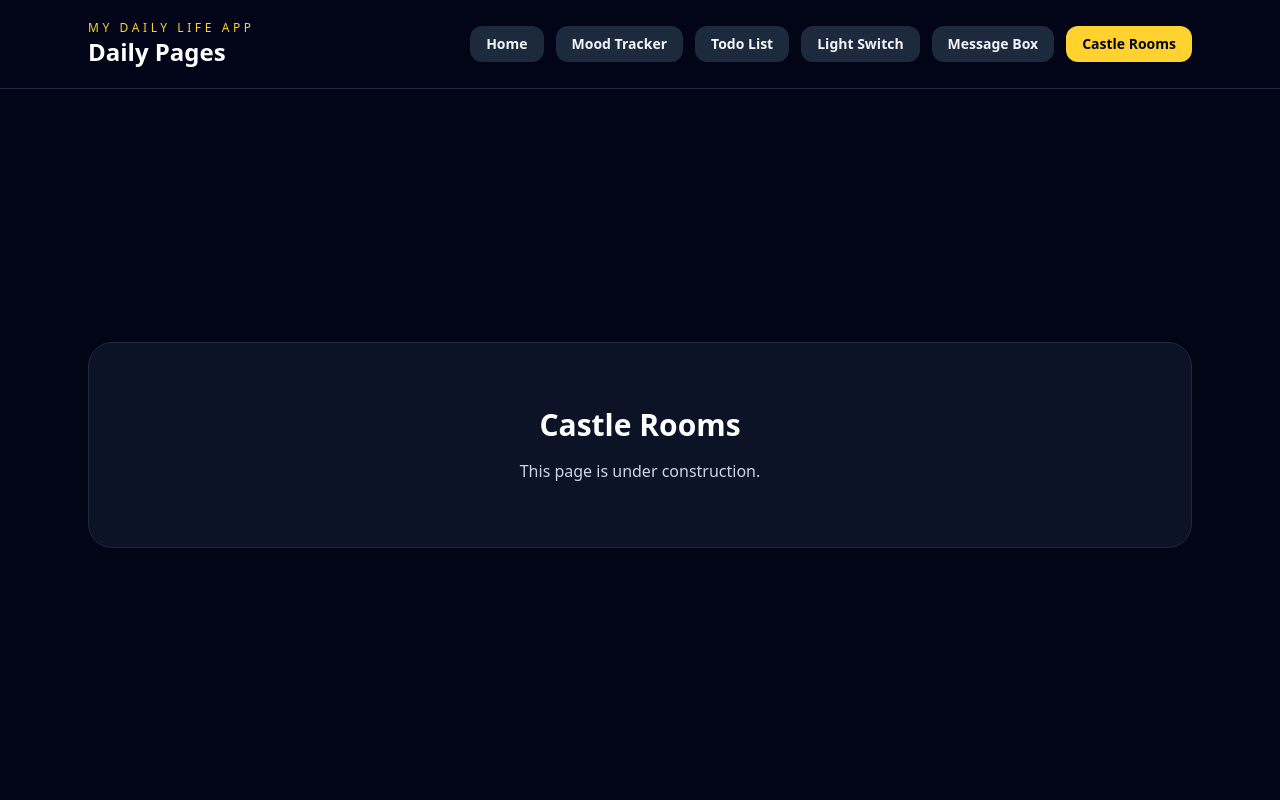
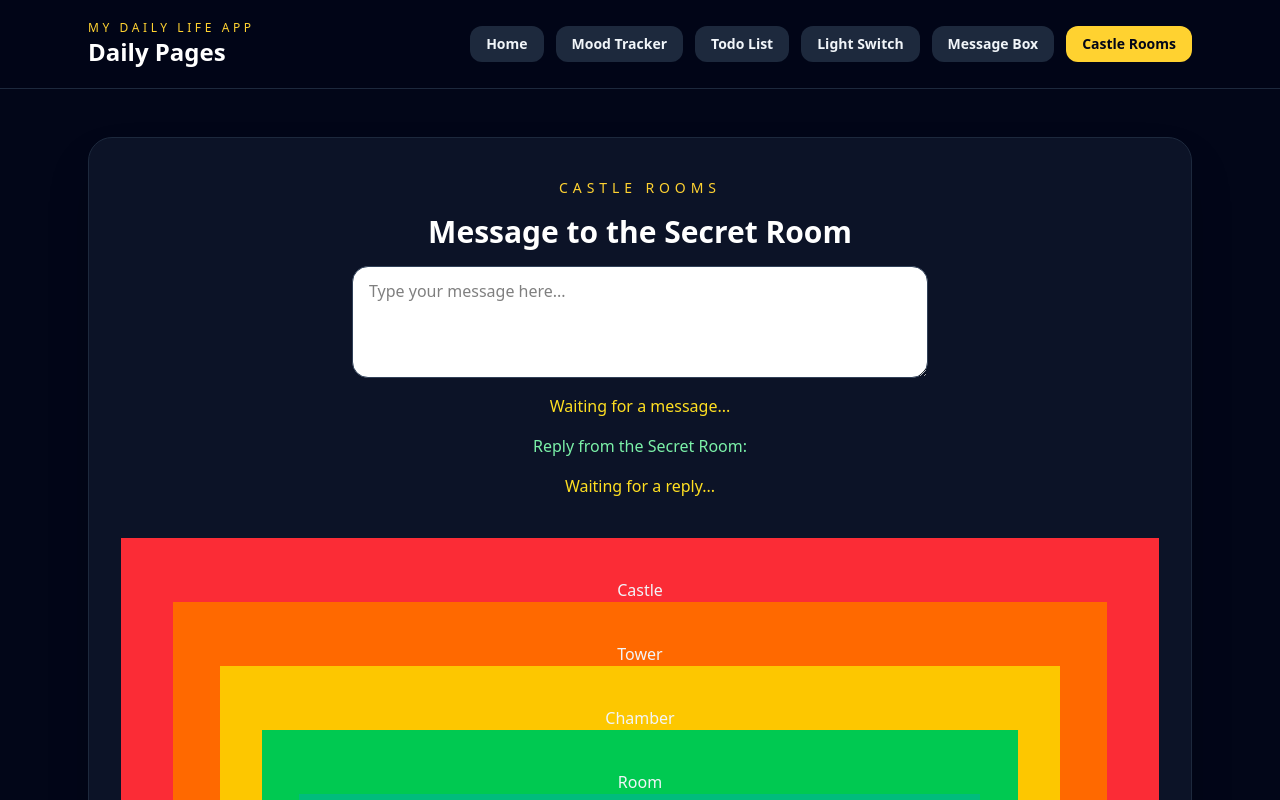
Before and after one commit to Wathisa/jsd12_week-08-react-castle-rooms, a React (Vite) app: page / in a window 1280 px wide. Both pictures are taken after a click on the button "Castle Rooms". Shown: the top 800 px of the page. Built offline with nearby package versions, Linux system fonts and the light colour scheme.

Commit message:
เอาหน้า Castle Rooms ขึ้นมาแสดง

```diff
--- a/src/components/CastleRooms.jsx
+++ b/src/components/CastleRooms.jsx
@@ -1,8 +1,40 @@
+import { useContext } from "react";
+import { MessageContext } from "../contexts/messageContext/MessageContext";
+import Castle from "./01_Castle";
+
 export default function CastleRooms() {
+  const { question, answer, handleQuestion } = useContext(MessageContext);
+
   return (
-    <section className="w-full rounded-3xl border border-slate-800 bg-slate-900/80 px-8 py-16 text-center shadow-2xl">
-      <h2 className="text-3xl font-bold text-white">Castle Rooms</h2>
-      <p className="mt-4 text-slate-300">This page is under construction.</p>
+    <section className="w-full rounded-3xl border border-slate-800 bg-slate-900/80 px-8 py-10 shadow-2xl">
+      <div className="flex flex-col items-center gap-4 text-center">
+        <p className="text-sm uppercase tracking-[0.35em] text-amber-300">
+          Castle Rooms
+        </p>
+        <h2 className="text-3xl font-bold text-white">Message to the Secret Room</h2>
+
+        {/* This input sends the message from the outside into the castle */}
+        <textarea
+          value={question}
+          onChange={handleQuestion}
+          className="min-h-28 w-full max-w-xl rounded-2xl border border-slate-700 bg-white px-4 py-3 text-black outline-none"
+          placeholder="Type your message here..."
+        />
+
+        <p className="text-yellow-300">
+          {question ? question : "Waiting for a message..."}
+        </p>
+
+        <p className="text-green-300">Reply from the Secret Room:</p>
+        <p className="text-yellow-300">
+          {answer ? answer : "Waiting for a reply..."}
+        </p>
+      </div>
+
+      {/* Keep the original castle structure below the message box */}
+      <div className="mt-10">
+        <Castle />
+      </div>
     </section>
   );
 }
```
Also changed, not shown: 5 other files (tests, documents, lock files or other folders).
